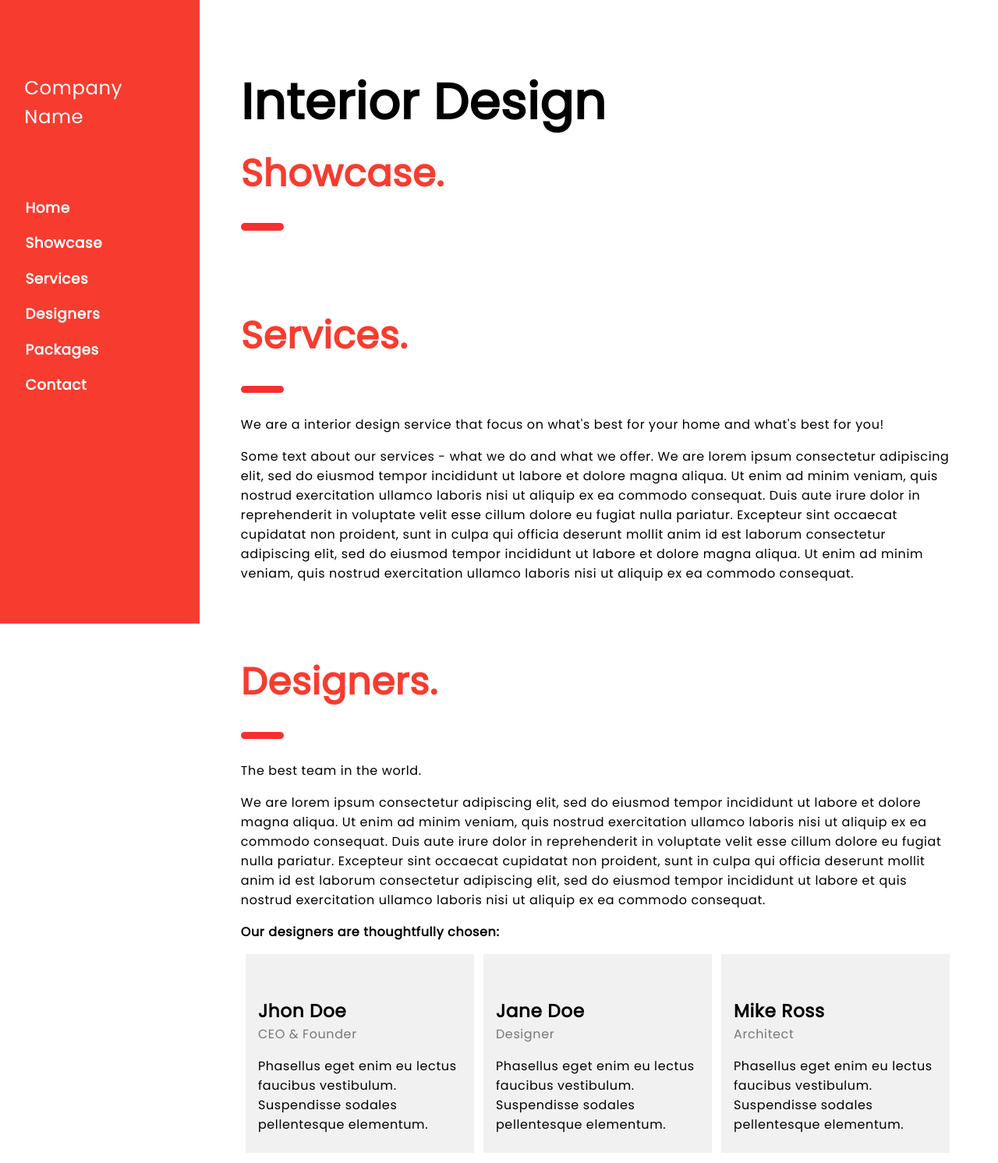
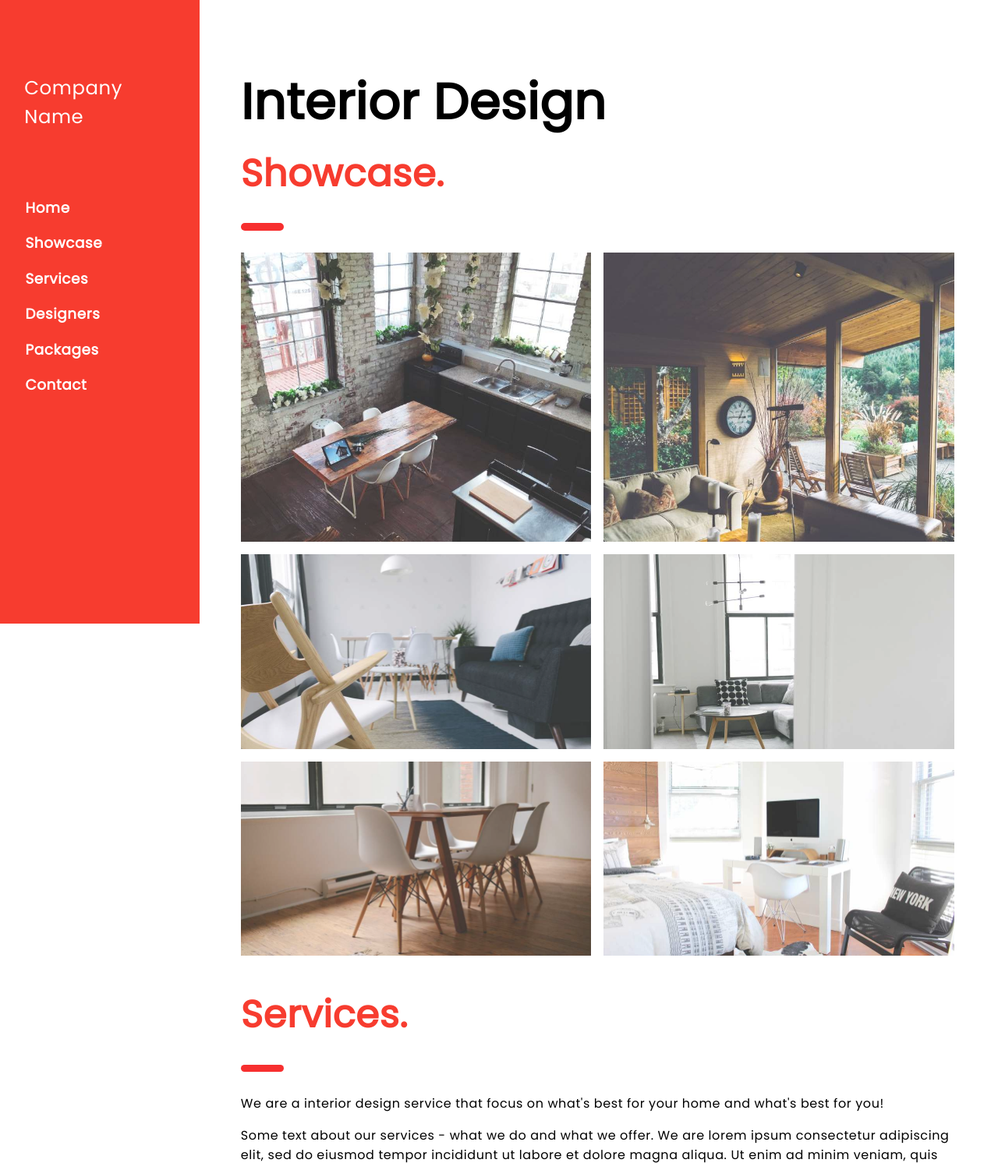
Before and after one commit to HaroldTheCoder/desing-company-sample, a plain HTML site: page index.html in a window 1280 px wide. Shown: the top 1492 px of the page at 78% size. Drawn offline with Linux system fonts and the light colour scheme.

Commit message:
Update index.html

```diff
--- a/index.html
+++ b/index.html
@@ -30,8 +30,8 @@
     <!--MOBILE NAVIGATION-->
         <div class="nav-title-mobile">
             <h3>Company Name</h3>
-            <img src="Images/icon-hamburger.svg" id="open" onclick="openNav();" alt="">
-            <img src="Images/icon-close.svg" id="close" onclick="closeNav();" alt="">
+            <img src="icon-hamburger.svg" id="open" onclick="openNav();" alt="">
+            <img src="icon-close.svg" id="close" onclick="closeNav();" alt="">
         </div>
             <div class="mobile-navigation">
             <a href="#" class="nav-link">Home</a>
@@ -56,32 +56,32 @@
             <hr>
 
             <div id="img-container">
-                <img src="Images/kitchenconcrete.jpeg" class="img-showcase img1" onclick="openImg1();" alt="">
-                <img src="Images/atrium.jpg" class="img-showcase img2" onclick="openImg2();" alt="">
-                <img src="Images/livingroom.jpg" class="img-showcase img3" onclick="openImg3();" alt="">
-                <img src="Images/livingroom2.jpg" class="img-showcase img4" onclick="openImg4();" alt="">
-                <img src="Images/diningroom.jpg" class="img-showcase img5" onclick="openImg5();" alt="">
-                <img src="Images/bedroom.jpg" class="img-showcase img6" onclick="openImg6();" alt="">
+                <img src="kitchenconcrete.jpeg" class="img-showcase img1" onclick="openImg1();" alt="">
+                <img src="atrium.jpg" class="img-showcase img2" onclick="openImg2();" alt="">
+                <img src="livingroom.jpg" class="img-showcase img3" onclick="openImg3();" alt="">
+                <img src="livingroom2.jpg" class="img-showcase img4" onclick="openImg4();" alt="">
+                <img src="diningroom.jpg" class="img-showcase img5" onclick="openImg5();" alt="">
+                <img src="bedroom.jpg" class="img-showcase img6" onclick="openImg6();" alt="">
             </div>
 
             <div id="myModal" class="modal-box" onclick="closeImg();">
                 <span class="close-button" onclick="closeImg();">&times;</span>
-                <img src="Images/kitchenconcrete.jpeg" class="modal-img1 hidden-img" alt="kitchen concrete picture">
+                <img src="kitchenconcrete.jpeg" class="modal-img1 hidden-img" alt="kitchen concrete picture">
                 <div class="img-caption1 hidden-caption">Concrete meets bricks</di>
 
-                <img src="Images/atrium.jpg" class="modal-img2 hidden-img" alt="kitchen concrete picture">
+                <img src="atrium.jpg" class="modal-img2 hidden-img" alt="kitchen concrete picture">
                 <div class="img-caption2 hidden-caption">Windows for the atrium</div>
 
-                <img src="Images/livingroom.jpg" class="modal-img3 hidden-img" alt="kitchen concrete picture">
+                <img src="livingroom.jpg" class="modal-img3 hidden-img" alt="kitchen concrete picture">
                 <div class="img-caption3 hidden-caption">Light, white and tight scandinavian design</div>
 
-                <img src="Images/livingroom2.jpg" class="modal-img4 hidden-img" alt="kitchen concrete picture">
+                <img src="livingroom2.jpg" class="modal-img4 hidden-img" alt="kitchen concrete picture">
                 <div class="img-caption4 hidden-caption">Bedroom and office in one space</div>
 
-                <img src="Images/diningroom.jpg" class="modal-img5 hidden-img" alt="kitchen concrete picture">
+                <img src="diningroom.jpg" class="modal-img5 hidden-img" alt="kitchen concrete picture">
                 <div class="img-caption5 hidden-caption">White walls with designer chairs</div>
 
-                <img src="Images/bedroom.jpg" class="modal-img6 hidden-img" alt="kitchen concrete picture">
+                <img src="bedroom.jpg" class="modal-img6 hidden-img" alt="kitchen concrete picture">
                 <div class="img-caption6 hidden-caption">Scandinavia design</div>
 
             </div>
@@ -106,7 +106,7 @@
 
             <div id="card-container">
                 <div class="card-tile">
-                    <img class="card-img" src="Images/team2.jpg" alt="">
+                    <img class="card-img" src="team2.jpg" alt="">
                     <div class="card-description">
                         <h3>Jhon Doe</h3>
                         <p class="card-occupation">CEO & Founder</p>
@@ -114,7 +114,7 @@
                     </div>
                 </div>
                 <div class="card-tile">
-                    <img class="card-img"src="Images/team1.jpg" alt="">
+                    <img class="card-img"src="team1.jpg" alt="">
                     <div class="card-description">
                         <h3>Jane Doe</h3>
                         <p class="card-occupation">Designer</p>
@@ -122,7 +122,7 @@
                     </div>
                 </div>
                 <div class="card-tile">
-                    <img class="card-img"src="Images/team3.jpg" alt="">
+                    <img class="card-img"src="team3.jpg" alt="">
                     <div class="card-description">
                         <h3>Mike Ross</h3>
                         <p class="card-occupation">Architect</p>
```
